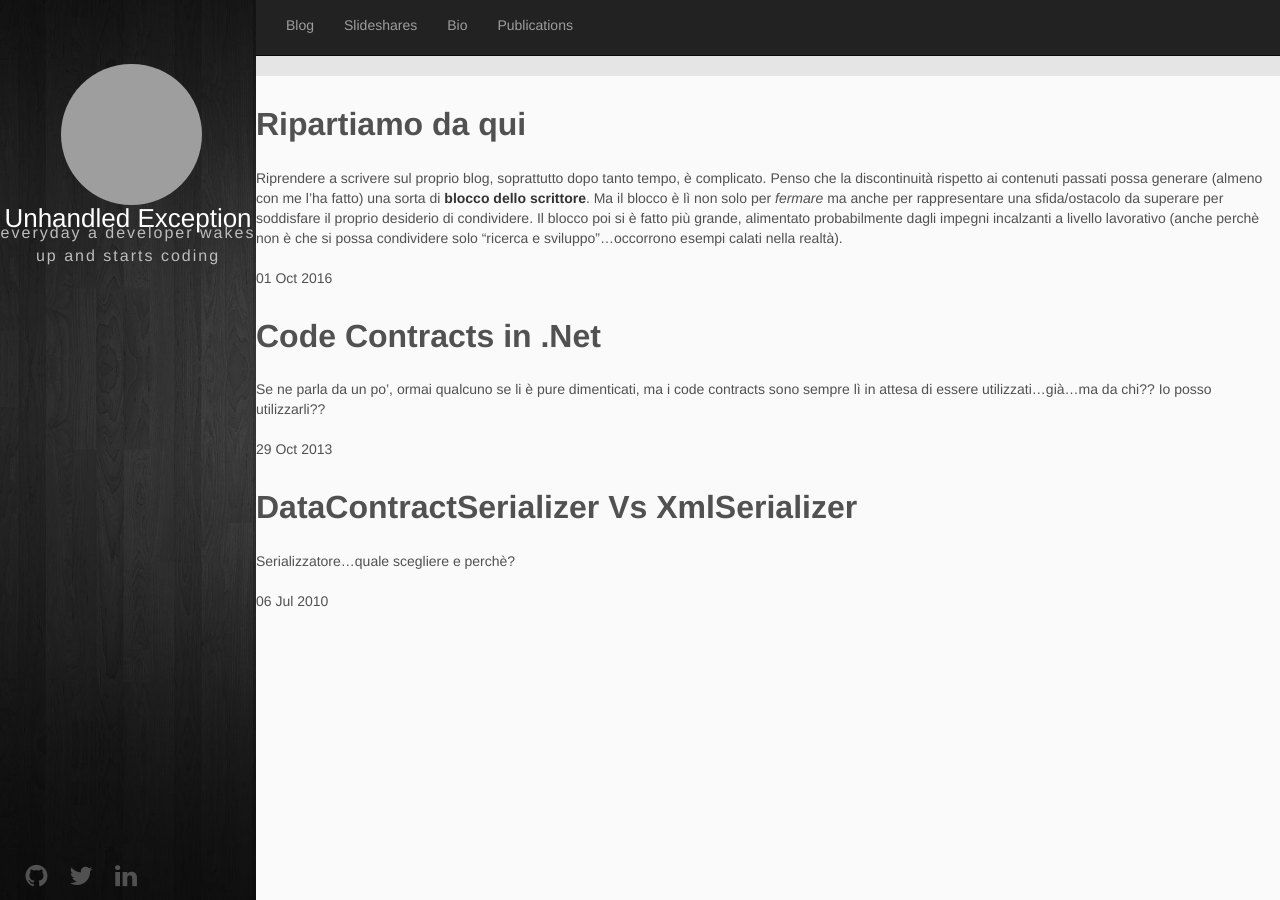
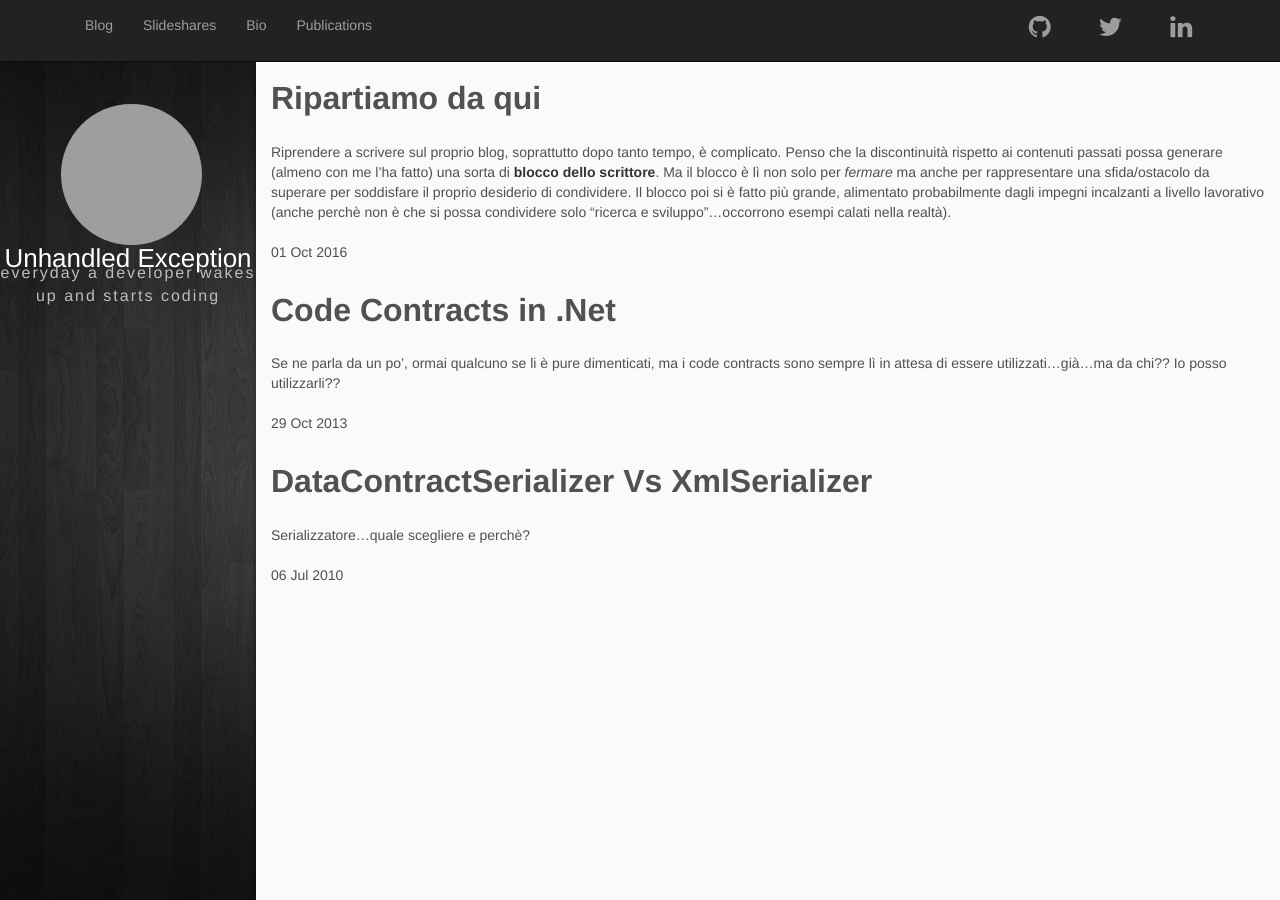
Before and after one commit to Nezumi-Quasar/nezumi-quasar.github.io, a Jekyll site: the page built from index.html, in a window 1280 px wide. Built offline with Jekyll 4.4.1, drawn with Linux system fonts in a browser that asks for light colours; nearby versions of some CDN libraries; the list of posts is cut into pages by our own code; grey boxes are pictures that could not be loaded.

Commit message:
modifica del tema

```diff
--- a/_includes/header.html
+++ b/_includes/header.html
@@ -1,8 +1,11 @@
 <header class="bloghead">
-    <nav class="navbar navbar-inverse navbar-static-top" role="navigation">
+    <nav class="navbar navbar-inverse navbar-fixed-top" role="navigation">
     <div class="container">
         <div class="navbar-header">
-            <button type="button" class="navbar-toggle collapsed" data-toggle="collapse" data-target="#bs-example-navbar-collapse-1">
+            <button type="button"
+                    class="navbar-toggle collapsed"
+                    data-toggle="collapse"
+                    data-target="#navbar">
                 <span class="sr-only">Toggle navigation</span>
                 <span class="icon-bar"></span>
                 <span class="icon-bar"></span>
@@ -10,17 +13,75 @@
             </button>
         </div>
 
-<nav class="bloghead-nav">
-    </nav>
+<!--<nav class="bloghead-nav">
+
+    <ul class="social">
+            {% if site.github %}
+            <a type="button" href="http://github.com/{{ site.github }}">
+                <i class="fa fa-github"></i>
+            </a>
+            {% endif %}
+			{% if site.twitter %}
+            <a type="button" href="http://twitter.com/{{ site.twitter }}">
+                <i class="fa fa-twitter"></i>
+            </a>
+            {% endif %}
+			{% if site.linkedin_url %}
+            <a type="button" href="{{ site.linkedin_url }}">
+                <i class="fa fa-linkedin"></i>
+            </a>
+            {% endif %}
+			{% if site.pinterest %}
+            <a type="button" href="http://pinterest.com/{{ site.pinterest }}">
+                <i class="fa fa-pinterest"></i>
+            </a>
+            {% endif %}
+			{% if site.facebook %}
+            <a type="button" href="http://facebook.com/{{ site.facebook }}">
+                <i class="fa fa-facebook"></i>
+            </a>
+            {% endif %}
+        </ul>
+</nav>-->
         <!-- Collect the nav links, forms, and other content for toggling -->
-        <div class="collapse navbar-collapse" id="bs-example-navbar-collapse-1">
+        <div class="collapse navbar-collapse" id="navbar">
+
             <ul class="nav navbar-nav">
                 <li><a href="/#">Blog</a></li>
                 {% for nav in site.nav %}
                 <li><a href="{{ nav.href }}">{{ nav.name }}</a></li>
                 {% endfor %}
             </ul>
+
+            <ul class="nav navbar-nav navbar-right ">
+                {% if site.github %}
+                <li>
+                    <a href="http://github.com/{{ site.github }}"><i class="fa fa-github"></i></a>
+                </li>
+                {% endif %}
+                {% if site.twitter %}
+                <li>
+                    <a href="http://twitter.com/{{ site.twitter }}"><i class="fa fa-twitter"></i></a>
+                </li>
+            {% endif %}
+			{% if site.linkedin_url %}
+            <li>
+                    <a href="{{ site.linkedin_url }}"><i class="fa fa-linkedin"></i></a>
+                </li>
+            {% endif %}
+			{% if site.pinterest %}
+            <li>
+                    <a href="http://pinterest.com/{{ site.pinterest }}"><i class="fa fa-pinterest"></i></a>
+                </li>
+            {% endif %}
+			{% if site.facebook %}
+            <li>
+                    <a href="http://facebook.com/{{ site.facebook }}"><i class="fa fa-facebook"></i></a>
+                </li>
+            {% endif %}
+      </ul>
         </div>
+
     </div>
 </nav>
 </header>
--- a/_layouts/default.html
+++ b/_layouts/default.html
@@ -7,33 +7,7 @@
         <a href="{{ site.url }}"> <img src="http://www.gravatar.com/avatar/{{ site.gravatar_hash }}?s=140" class="img-circle" /> </a>
         <a href="{{ site.url }}"> <h3>{{ site.name }}</h3></a>
         <p>{{ site.description }}</p>
-        <ul class="social">
-            {% if site.github %}
-            <a type="button" href="http://github.com/{{ site.github }}">
-                <i class="fa fa-github"></i>
-            </a>
-            {% endif %}
-			{% if site.twitter %}
-            <a type="button" href="http://twitter.com/{{ site.twitter }}">
-                <i class="fa fa-twitter"></i>
-            </a>
-            {% endif %}
-			{% if site.linkedin_url %}
-            <a type="button" href="{{ site.linkedin_url }}">
-                <i class="fa fa-linkedin"></i>
-            </a>
-            {% endif %}
-			{% if site.pinterest %}
-            <a type="button" href="http://pinterest.com/{{ site.pinterest }}">
-                <i class="fa fa-pinterest"></i>
-            </a>
-            {% endif %}
-			{% if site.facebook %}
-            <a type="button" href="http://facebook.com/{{ site.facebook }}">
-                <i class="fa fa-facebook"></i>
-            </a>
-            {% endif %}
-        </ul>
+
     </div>
     {% include header.html %}
     <div class="main-content">
--- a/_layouts/page.html
+++ b/_layouts/page.html
@@ -1,7 +1,8 @@
 ---
 layout: default
 ---
-<div class="content page">
+<!--<div class="content page">-->
+<div class="page">
   <h1 class="page-title">{{ page.title }}</h1>
   {{ content }}
 </div>
--- a/index.html
+++ b/index.html
@@ -2,7 +2,7 @@
 layout: default
 ---
 
-<div class="content">
+<!--<div class="content">-->
     {% if site.posts.size == 0 %}
     <h2>No post found</h2> {% else %} {% for post in paginator.posts %}
     <div class="post-list">
@@ -28,4 +28,4 @@ layout: default
     </div>
     {% endif %}
   {% endif %}
-</div>
+<!--</div>-->
--- a/resources/css/style.scss
+++ b/resources/css/style.scss
@@ -276,21 +276,14 @@ tbody tr:nth-child(odd) th {
     background-color: #eee;
 }
 
-.top {
-    position: fixed;
-    background: #FF407A;
-    height: 3px;
-    width: 100%;
-    top: 0;
-    z-index: 100;
-}
-
 .pages {
-    position: fixed;
-    bottom: 1.5%;
-    right: 2%;
+    position: relative;
+    // bottom: 1.5%;
+    // right: 2%;
     font-weight: 800;
     margin: 2vw;
+    overflow-y:scroll;
+
     a {
         padding: 4px;
         padding-left: 9px;
@@ -308,6 +301,7 @@ tbody tr:nth-child(odd) th {
 }
 
 .profile {
+    margin-top: 40px;
     padding: 2%;
     background-repeat:no-repeat;
     background-size: cover;
@@ -339,7 +333,7 @@ tbody tr:nth-child(odd) th {
         height: auto;
         width: 100%;
     }
-    @media (min-width: 38em) {
+    @media (min-width: $screen-sm) {
         position: fixed;
         width: 20%;
         height: 100%;
@@ -366,15 +360,6 @@ tbody tr:nth-child(odd) th {
             margin-top: 25%;
             margin-left: 24%;
         }
-        .social {
-            position: absolute;
-            bottom: 0;
-            margin-left: 2vw;
-            a {
-                padding: 0;
-                margin-left: 0;
-            }
-        }
     }
 }
 
@@ -385,13 +370,14 @@ tbody tr:nth-child(odd) th {
     // padding: 1.4rem 0.8rem;
     margin-left: auto;
     margin-right: auto;
-    overflow: auto;
+    // overflow: auto;
+    // overflow-y:scroll;
     @media (min-width: 38rem) {
         margin-top: 0;
         margin-left: 20%;
-        padding: 0%;
+        padding: $navbar-height 15px;
         min-width: 80%;
-        height: 100%;
+        // height: 100%;
     }
 }
 
@@ -403,6 +389,13 @@ tbody tr:nth-child(odd) th {
     margin-left: auto;
     margin-right: auto;
     overflow: auto;
+    a
+    {
+        &:hover{
+            color: $accent-color;
+        }
+    }
+
     @media (min-width: 38rem) {
         margin-top: 0;
         margin-left: 20%;
```
